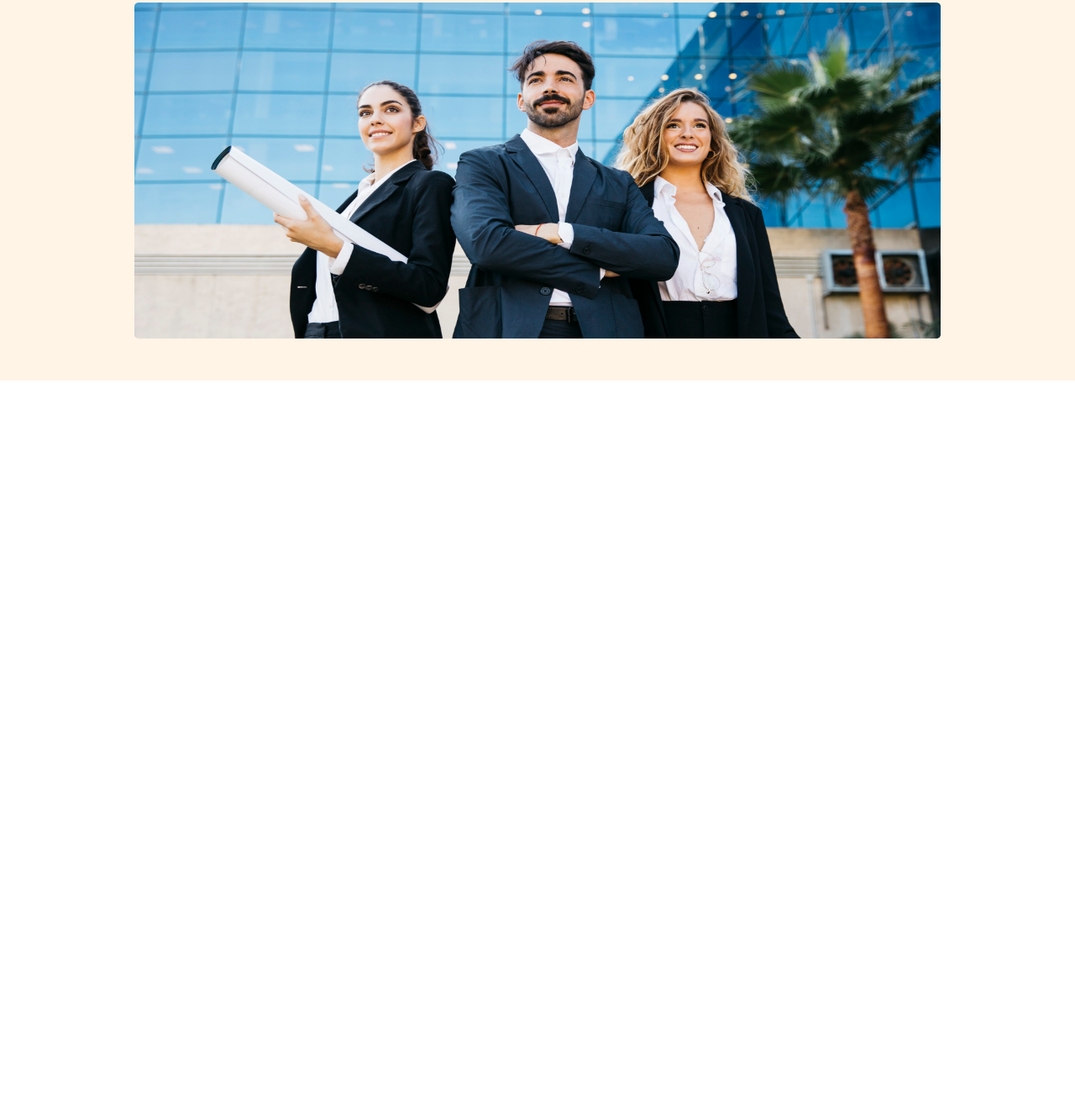
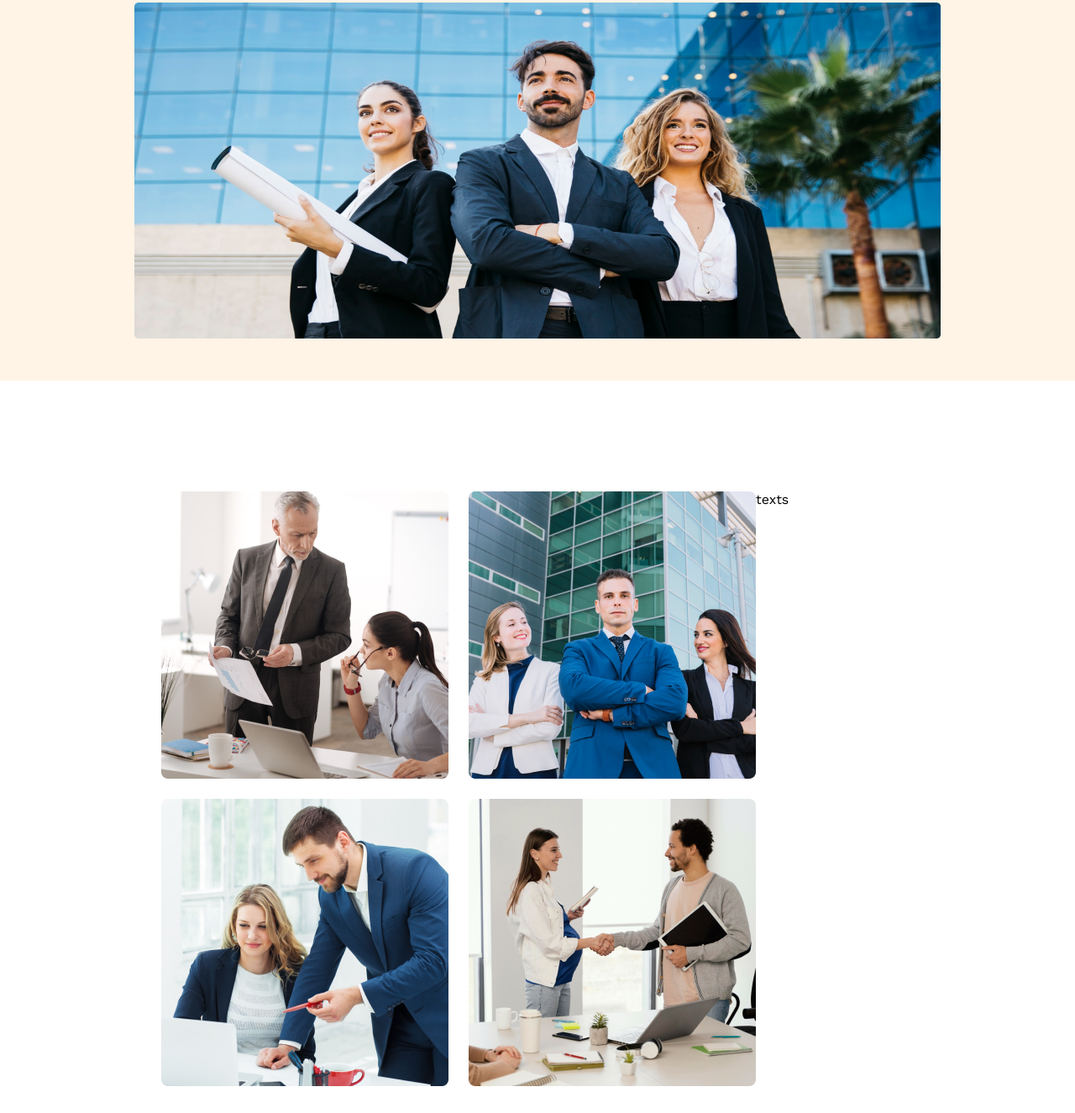
Before and after one commit to sakilbd/G3-Architects, a plain HTML site: page index.html in a window 1280 px wide. Shown: the part 550-1875 px from the top of the page at 84% size. Before the commit the page ends 1003 px from the top, so only its background shows below. Drawn offline with nearby package versions, Linux system fonts and the light colour scheme.

Commit message:
some changes

```diff
--- a/index.html
+++ b/index.html
@@ -27,7 +27,7 @@
                     </div>
                 </nav>
                 <!-- title section -->
-                <section class="header-section">
+                <div class="header-section">
                     <div class="header-text">
                         <div class="header-title">
                             <span>Brand New</span><br /> Group of Architects
@@ -36,7 +36,7 @@
                             <span>There are many variations of passages of Lorem Ipsum
                   available, but the majority have suffered alteration in</span> some form, by injected humour, or randomised words which don't look even</div>
                     </div>
-                </section>
+                </div>
                 <div class="header-button">
                     <button>Explore More</button>
                 </div>
@@ -47,7 +47,28 @@
             </div>
         </div>
     </header>
-    <main></main>
+    <main>
+        <!-- Quick list section  -->
+
+        <section>
+            <div class="container">
+                <div class="container-body">
+                    <div class="quick-list">
+                        <div class="quicklist-photos">
+                            <div class="feature-images-container">
+                                <div class="feature-images one"></div>
+                                <div class="feature-images two"></div>
+                                <div class="feature-images three"></div>
+                                <div class="feature-images four"></div>
+                            </div>
+                        </div>
+                        <div class="quicklist-texts">texts</div>
+                    </div>
+                </div>
+            </div>
+        </section>
+
+    </main>
     <footer></footer>
 </body>
 
--- a/styles.css
+++ b/styles.css
@@ -3,11 +3,8 @@
                 font-family: 'Work Sans';
             }
 
-.header {
-    background-color: rgba(255, 144, 14, .1);
-    height: 100%;
-    padding-bottom: 50px;
-    width: 100%;
+            section {
+                padding-top: 100px;
             }
 
             .container {
@@ -24,6 +21,13 @@
                 display: flex;
                 flex-direction: column;
                 gap: 2rem;
+            }
+
+            .header {
+                background-color: rgba(255, 144, 14, .1);
+                height: 100%;
+                padding-bottom: 50px;
+                width: 100%;
             }
 
             nav {
@@ -70,14 +74,6 @@ nav {
                 position: relative;
                 border-radius: 5px;
             }
-
-
-/* .header-text {
-    width: 100%;
-    display: flex;
-    justify-content: center;
-    align-items: center;
-} */
 
             .header-text {
                 max-width: 862px;
@@ -137,3 +133,51 @@ button:hover {
                 height: 400px;
                 width: 100%;
             }
+            /* Quick list secton styles  */
+
+            .quick-list {
+                /* background: Red; */
+                display: flex;
+                justify-content: space-between;
+                padding: 2rem;
+            }
+
+            .quicklist-photos {
+                display: flex;
+                justify-content: flex-end;
+                flex: 1;
+                /* background: green */
+            }
+
+            .quicklist-texts {
+                flex: 1;
+                /* background: pink; */
+            }
+
+            .one {
+                background: url("./images/team1.png") no-repeat;
+            }
+
+            .two {
+                background: url("./images/team2.png") no-repeat;
+            }
+
+            .three {
+                background: url("./images/team3.png") no-repeat;
+            }
+
+            .four {
+                background: url("./images/team4.png") no-repeat;
+            }
+
+            .feature-images {
+                background-size: 100% 100%;
+                height: 342px;
+                width: 342px;
+            }
+
+            .feature-images-container {
+                display: grid;
+                grid-template-columns: repeat(2, 1fr);
+                gap: 24px;
+            }
```
Lines whose indentation alone changed are shown as unchanged.
